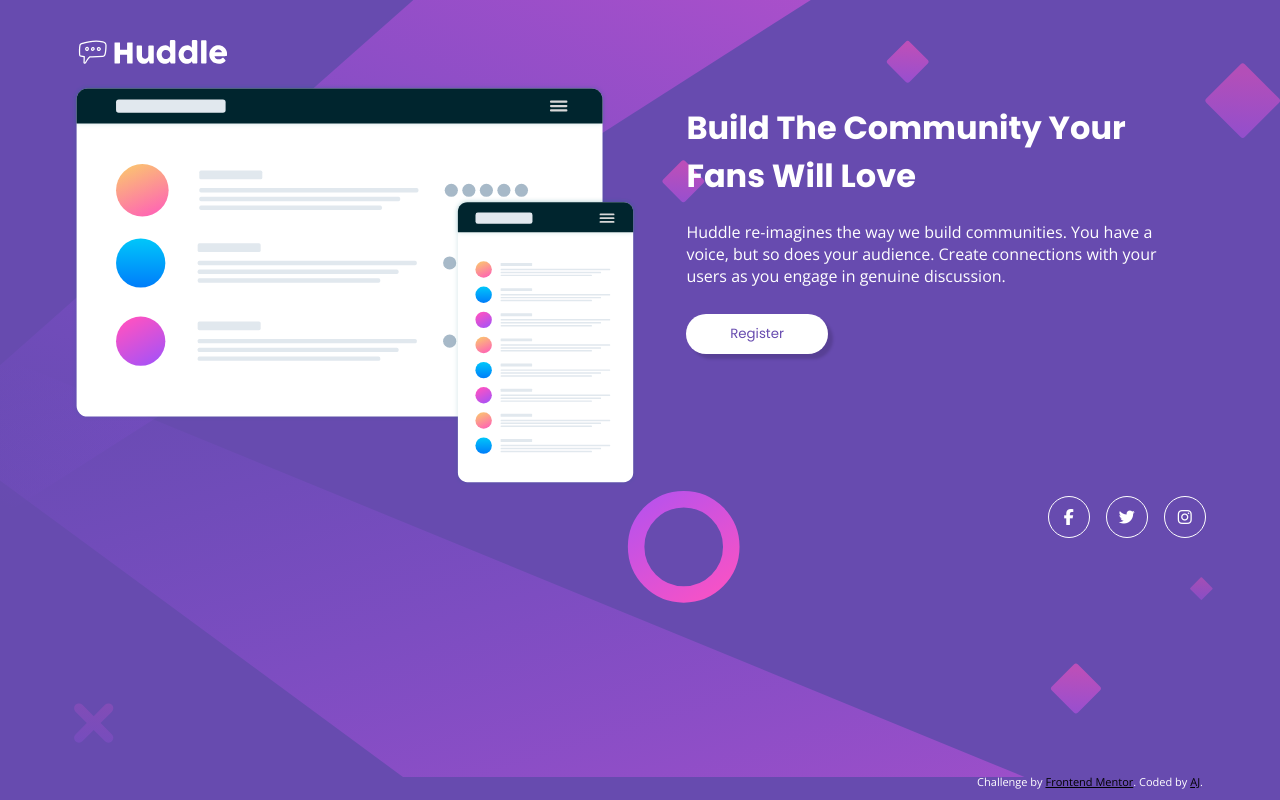
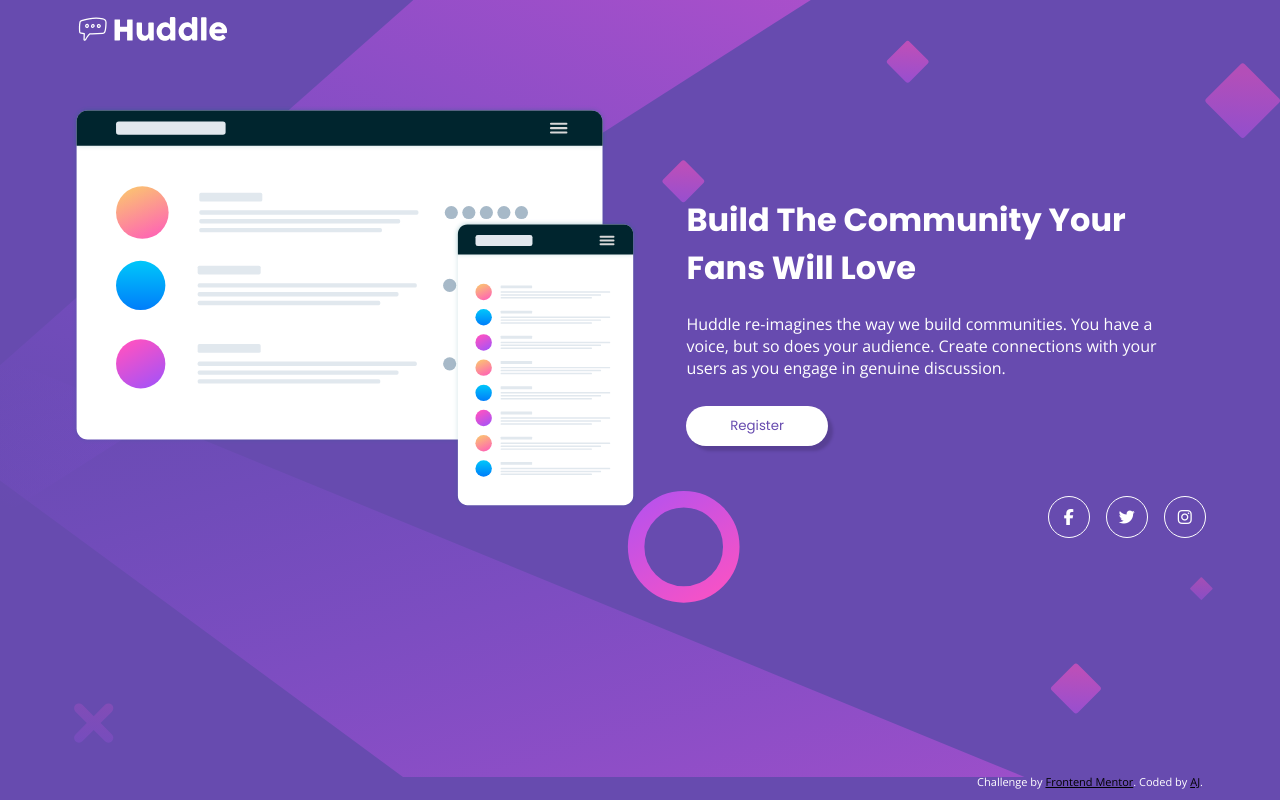
Before and after one commit to ashwinjayan/huddle-landing-page-with-single-introductory-section-master, a plain HTML site: page index.html in a window 1280 px wide. Drawn offline with nearby package versions, Linux system fonts and the light colour scheme.

Commit message:
Few position changes

```diff
--- a/css/style.scss
+++ b/css/style.scss
@@ -103,12 +103,13 @@ body {
     @media only screen and (min-width: 768px) {
         position: relative;
         width     : 90%;
-        grid-template-rows : 10% 1fr 1fr 1fr;
+        grid-template-rows : 10% 90%;
         grid-template-columns: 50% 50%;
         grid-template-areas: "logo logo"
             "image content"
             "image content"
             "image content";
+        align-items: center;
 
         .logo {
             grid-area: logo;
```
Also changed, not shown: css/style.css, 1 other file.
